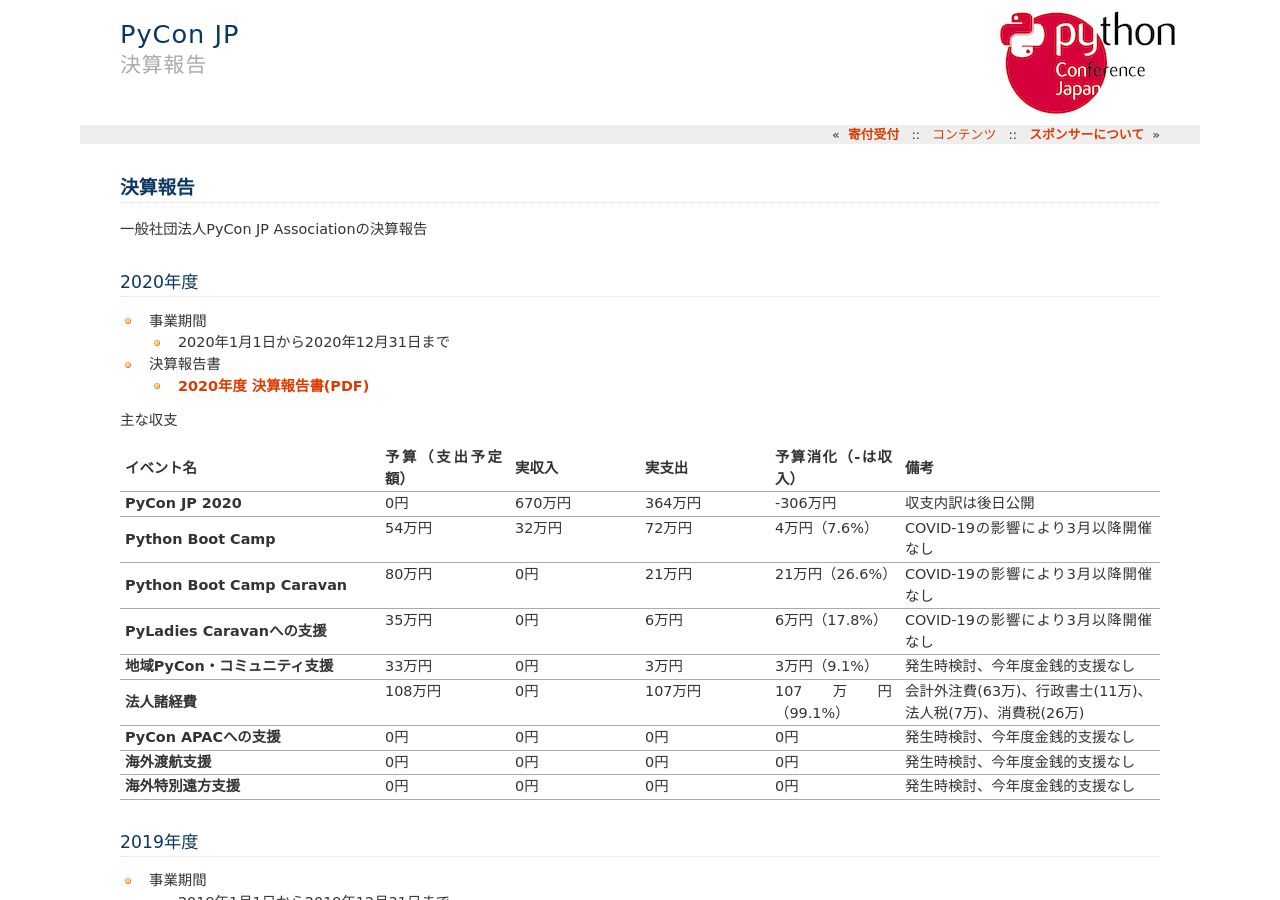
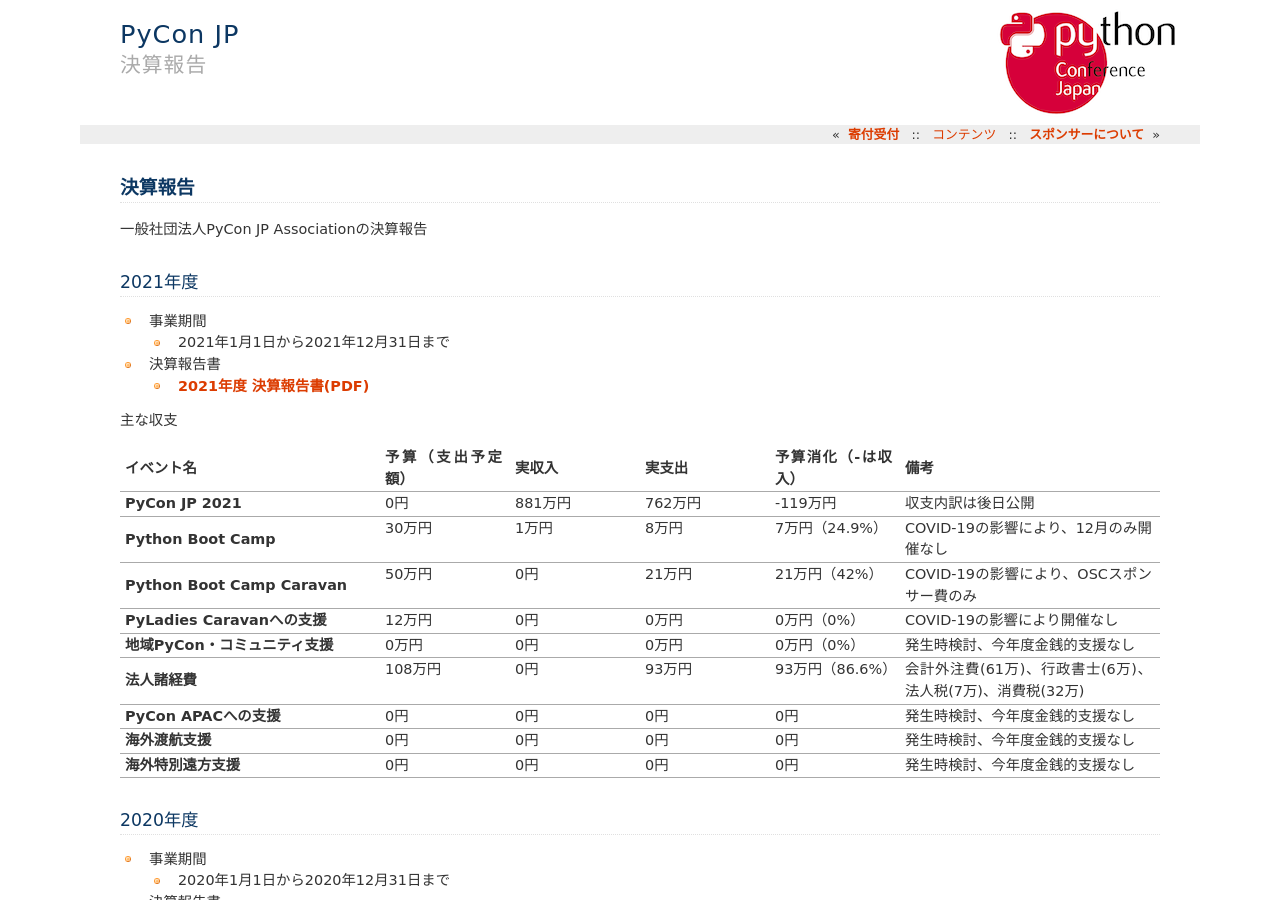
Before and after one commit to pyconjp/www.pycon.jp, a Sphinx documentation site: the page built from source/annualreport/index.rst, in a window 1280 px wide and 900 px high. Built offline with Sphinx 7.4.7, drawn with Linux system fonts in a browser that asks for light colours.

Commit message:
add annual report 2021

```diff
--- a/source/annualreport/index.rst
+++ b/source/annualreport/index.rst
@@ -3,6 +3,98 @@
 ==========
 
 一般社団法人PyCon JP Associationの決算報告
+
+
+2021年度
+================
+
+- 事業期間
+
+  - 2021年1月1日から2021年12月31日まで
+
+- 決算報告書
+
+  - `2021年度 決算報告書(PDF)`__
+
+.. __: https://drive.google.com/file/d/1tMjPJNUS7s7n9joYdy6hxeqSoW91RXHB/view
+
+主な収支
+
+.. list-table::
+   :header-rows: 1
+   :stub-columns: 1
+   :widths: 2,1,1,1,1,2
+
+   - - イベント名
+     - 予算（支出予定額）
+     - 実収入
+     - 実支出
+     - 予算消化（-は収入）
+     - 備考
+
+   - - PyCon JP 2021
+     - 0円
+     - 881万円
+     - 762万円
+     - -119万円
+     - 収支内訳は後日公開
+
+   - - Python Boot Camp
+     - 30万円
+     - 1万円
+     - 8万円
+     - 7万円（24.9%）
+     - COVID-19の影響により、12月のみ開催なし
+
+   - - Python Boot Camp Caravan
+     - 50万円
+     - 0円
+     - 21万円
+     - 21万円（42%）
+     - COVID-19の影響により、OSCスポンサー費のみ
+
+   - - PyLadies Caravanへの支援
+     - 12万円
+     - 0円
+     - 0万円
+     - 0万円（0%）
+     - COVID-19の影響により開催なし
+
+   - - 地域PyCon・コミュニティ支援
+     - 0万円
+     - 0円
+     - 0万円
+     - 0万円（0%）
+     - 発生時検討、今年度金銭的支援なし
+
+   - - 法人諸経費
+     - 108万円
+     - 0円
+     - 93万円
+     - 93万円（86.6%）
+     - 会計外注費(61万)、行政書士(6万)、法人税(7万)、消費税(32万)
+
+   - - PyCon APACへの支援
+     - 0円
+     - 0円
+     - 0円
+     - 0円
+     - 発生時検討、今年度金銭的支援なし
+
+   - - 海外渡航支援
+     - 0円
+     - 0円
+     - 0円
+     - 0円
+     - 発生時検討、今年度金銭的支援なし
+
+   - - 海外特別遠方支援
+     - 0円
+     - 0円
+     - 0円
+     - 0円
+     - 発生時検討、今年度金銭的支援なし
+
 
 
 2020年度
```
